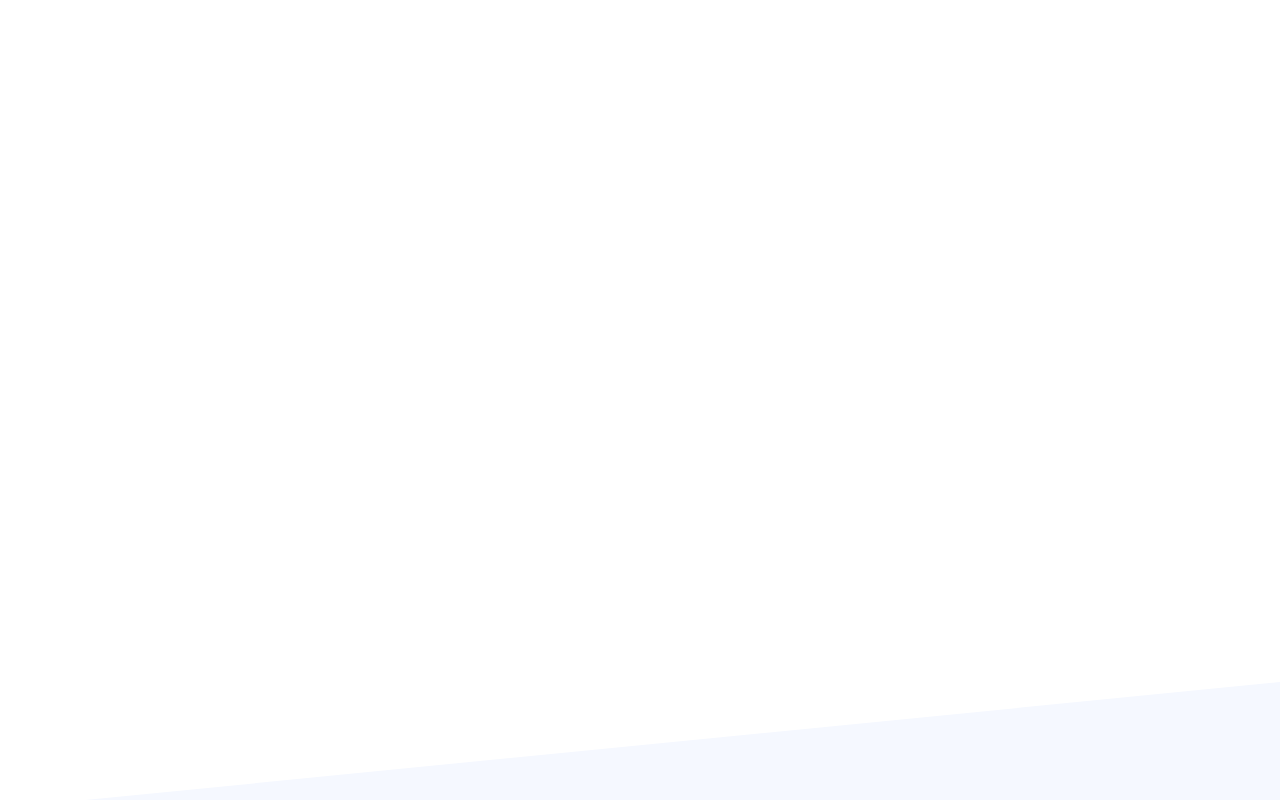
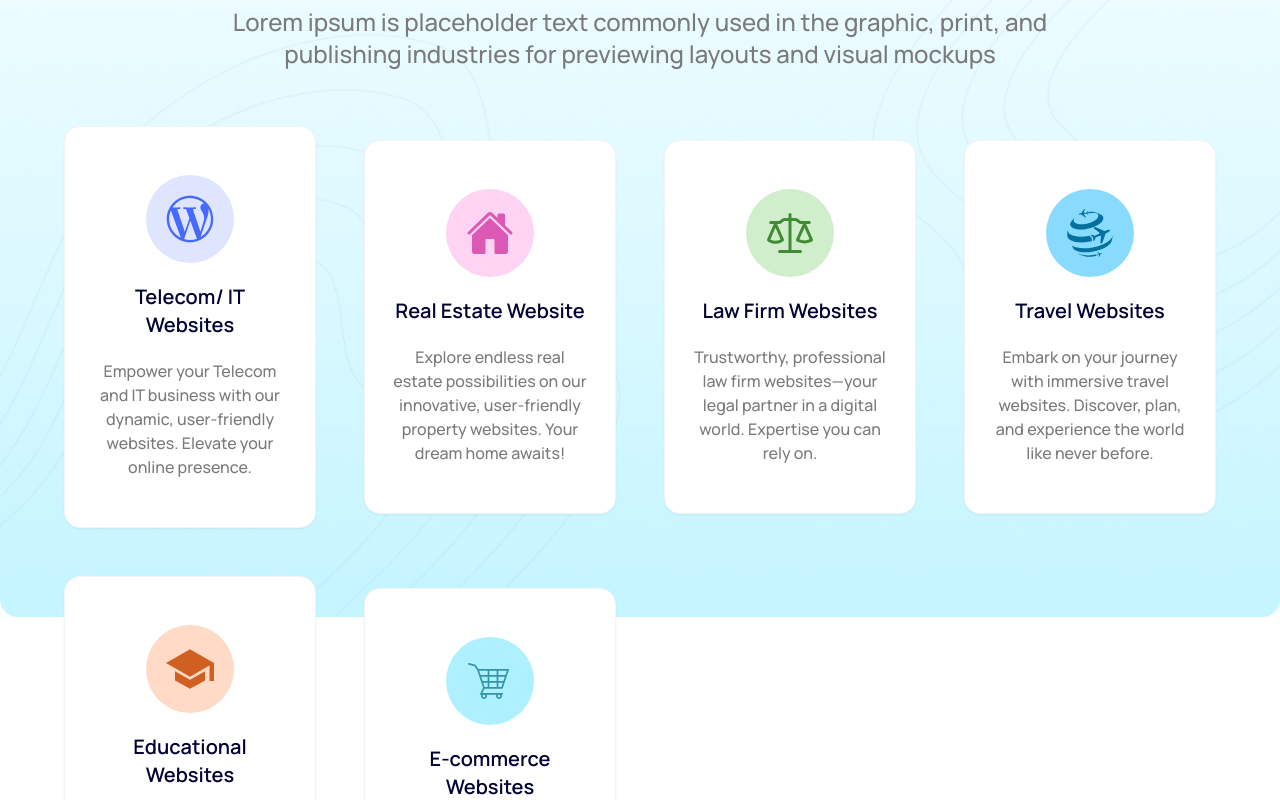
Before and after one commit to RanjeetCodingBrackets/Coding-Brackets, a Next.js app: page / in a window 1280 px wide. Shown: the part 1740-2540 px from the top of the page. Built offline with nearby package versions, Linux system fonts and the light colour scheme.

Commit message:
Services page done.

```diff
--- a/app/page.tsx
+++ b/app/page.tsx
@@ -1,5 +1,6 @@
 import AboutCompanyPage from "@/components/HomePage/AboutCompany";
 import HomePageHeroSection from "@/components/HomePage/HomePageHeroSection";
+import ServicesPage from "@/components/HomePage/Services";
 
 export default function Home() {
   return (
@@ -7,6 +8,9 @@ export default function Home() {
       <HomePageHeroSection />
 
       <AboutCompanyPage />
+
+      <ServicesPage />
+
       <div className="h-screen"></div>
     </main>
   );
--- /dev/null
+++ b/components/HomePage/Services.tsx
@@ -0,0 +1,114 @@
+import { ReactNode } from "react";
+import { FaWordpressSimple } from "react-icons/fa6";
+import { IoHome } from "react-icons/io5";
+import { GoLaw } from "react-icons/go";
+import { SiYourtraveldottv } from "react-icons/si";
+import { IoSchoolSharp } from "react-icons/io5";
+import { GiShoppingCart } from "react-icons/gi";
+
+const services: {
+  id: number;
+  Icon: ReactNode;
+  background: string;
+  title: string;
+  dscription: string;
+}[] = [
+  {
+    id: 1,
+    Icon: <FaWordpressSimple className="w-12 h-12 text-[#4669FF]" />,
+    background: "DFE5FF",
+    title: "Telecom/ IT Websites",
+    dscription:
+      "Empower your Telecom and IT business with our dynamic, user-friendly websites. Elevate your online presence.",
+  },
+  {
+    id: 2,
+    Icon: <IoHome className="w-12 h-12 text-[#DB58B4]" />,
+    background: "FFD3F2",
+    title: "Real Estate Website",
+    dscription:
+      "Explore endless real estate possibilities on our innovative, user-friendly property websites. Your dream home awaits!",
+  },
+  {
+    id: 3,
+    Icon: <GoLaw className="w-12 h-12 text-[#408B33]" />,
+    background: "D1EECC",
+    title: "Law Firm Websites",
+    dscription:
+      "Trustworthy, professional law firm websites—your legal partner in a digital world. Expertise you can rely on.",
+  },
+  {
+    id: 4,
+    Icon: <SiYourtraveldottv className="w-12 h-12 text-[#03709F]" />,
+    background: "88DBFF",
+    title: "Travel Websites",
+    dscription:
+      "Embark on your journey with immersive travel websites. Discover, plan, and experience the world like never before.",
+  },
+  {
+    id: 5,
+    Icon: <IoSchoolSharp className="w-12 h-12 text-[#CF6022]" />,
+    background: "FFDBC7",
+    title: "Educational Websites",
+    dscription:
+      "Educational websites: Unleash your learning potential. Access resources, engage, and excel in your educational journey.",
+  },
+  {
+    id: 6,
+    Icon: <GiShoppingCart className="w-12 h-12 text-[#3295AC]" />,
+    background: "AEF0FF",
+    title: "E-commerce Websites",
+    dscription:
+      "Elevate your business with our Ecommerce website services. A complete solution for online retail success.",
+  },
+];
+
+const ServicesPage = () => {
+  return (
+    <section className="container mx-auto mt-5 mb-16">
+      <div
+        className="h-full w-full bg-contain bg-top bg-no-repeat"
+        style={{ backgroundImage: "url(/ServicesSectionBg.png)" }}
+      >
+        <div className="flex flex-col space-y-5 text-center py-14 align-middle justify-center">
+          <h2 className="text-[#000333] font-extrabold text-5xl ">
+            What You Get with Our Services
+          </h2>
+
+          <p className="text-[#7A7A7A] font-medium text-2xl ">
+            Lorem ipsum is placeholder text commonly used in the graphic, print,
+            and
+            <br /> publishing industries for previewing layouts and visual
+            mockups
+          </p>
+        </div>
+
+        <div className="grid grid-cols-4 place-items-center align-middle px-16 gap-12">
+          {services.map((service) => (
+            <div
+              key={service.id}
+              className="flex flex-col group space-y-5 text-center align-middle justify-center items-center bg-white py-12 px-7 rounded-2xl border border-gray-100 shadow-sm hover:-translate-y-1 hover:shadow-lg hover:shadow-cyan-300 transition-all ease-in-out"
+            >
+              <div
+                className="p-5 flex align-middle justify-center items-center rounded-full"
+                style={{ background: `#${service.background}` }}
+              >
+                {service.Icon}
+              </div>
+
+              <h4 className="text-[#000333] font-semibold text-xl align-middle">
+                {service.title}
+              </h4>
+
+              <p className="text-[#7A7A7A] font-medium text-base align-middle">
+                {service.dscription}
+              </p>
+            </div>
+          ))}
+        </div>
+      </div>
+    </section>
+  );
+};
+
+export default ServicesPage;
```
Also changed, not shown: public/ServicesSectionBg.png (added).
